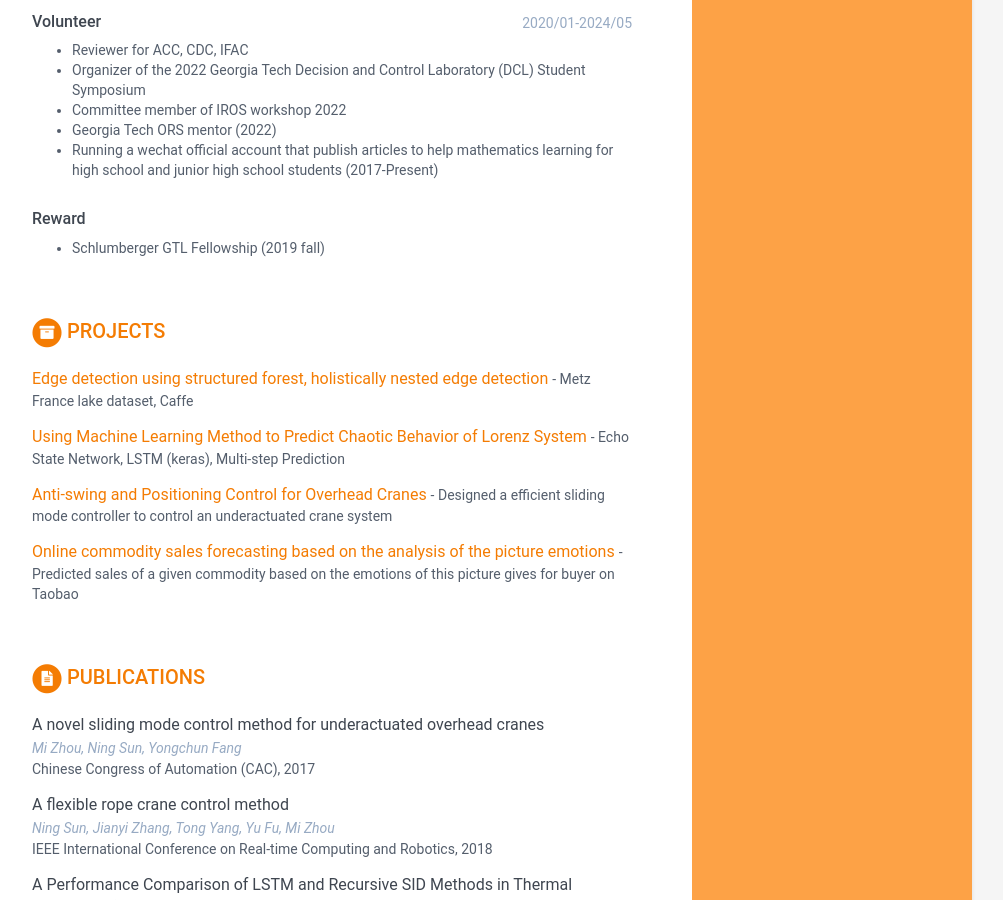
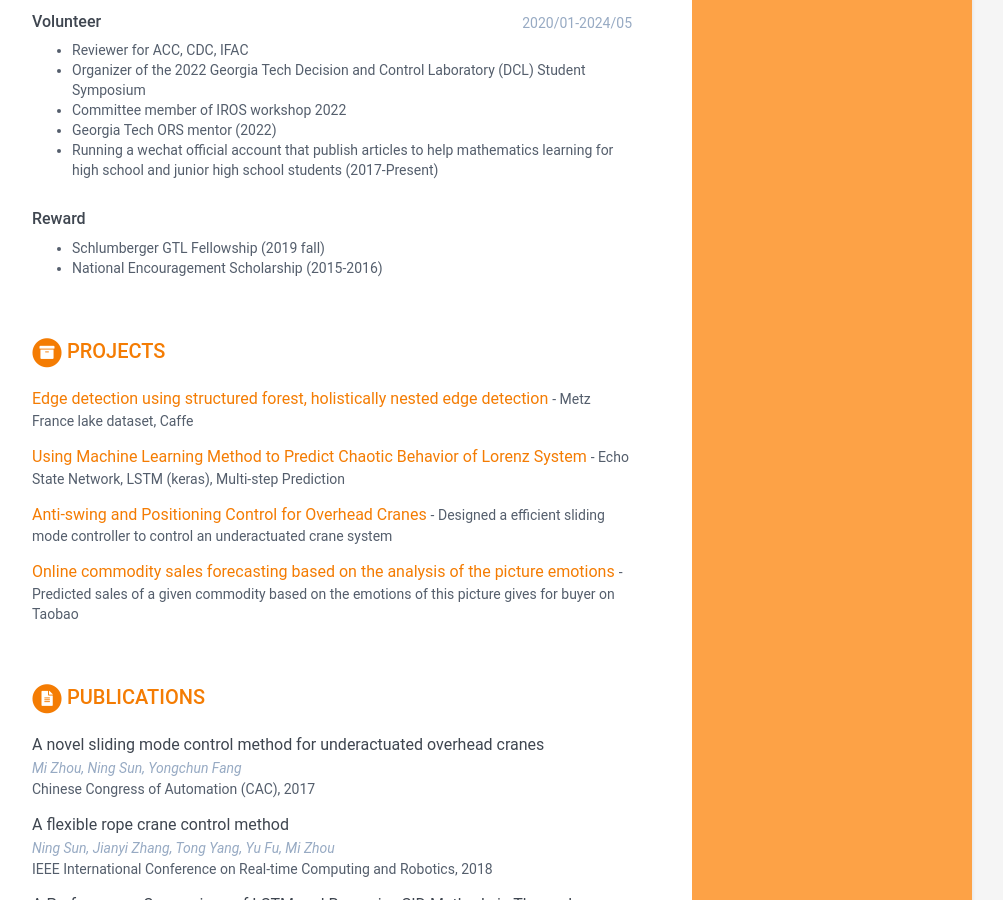
Before and after one commit to jiegenghua/MiZhou-cv, a Jekyll site: the page built from index.html, in a window 1280 px wide and 900 px high, scrolled down 1087 px. Shown: the whole window, without its empty margins (168-1171 px from the left). Built offline with Jekyll 4.4.1, drawn with Linux system fonts in a browser that asks for light colours.

Commit message:
Update data.yml

```diff
--- a/_data/data.yml
+++ b/_data/data.yml
@@ -106,6 +106,7 @@ experiences:
     - role: Reward
       details: |
           - Schlumberger GTL Fellowship (2019 fall)
+          - National Encouragement Scholarship (2015-2016)
 
 projects:
     title: Projects
```
